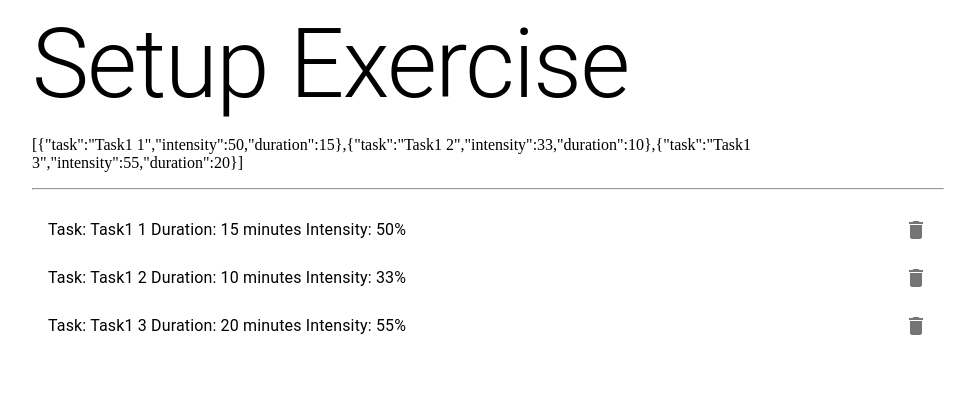
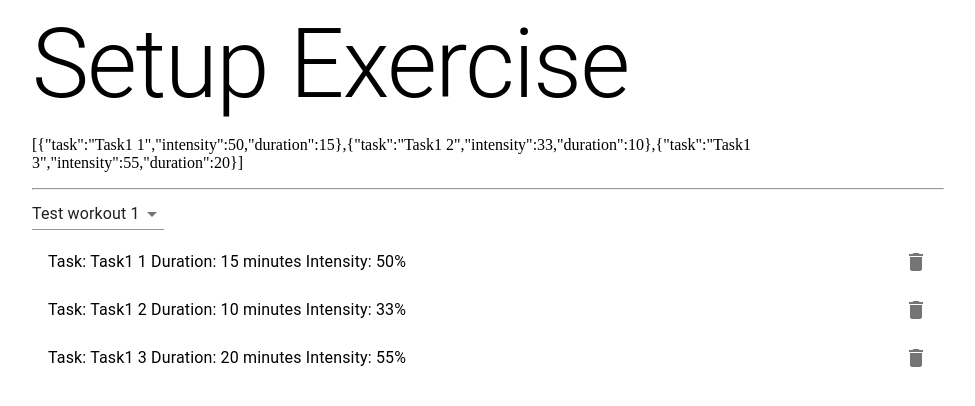
Before and after one commit to chrisco210/interval, a React (Create React App) app: page / in a window 1280 px wide. Shown: the top 406 px of the page, without its empty margins (152-1127 px from the left). Built offline with nearby package versions, Linux system fonts and the light colour scheme.

Commit message:
Implement preset selection

```diff
--- /dev/null
+++ b/src/setupscreen/PresetItem.js
@@ -0,0 +1,12 @@
+import React from 'react'
+import MenuItem from '@material-ui/core/MenuItem';
+
+class PresetItem extends React.Component {
+  render() {
+    return (
+      <option value={this.props.index}>{this.props.name}</option>
+    )
+  }
+}
+
+export default PresetItem
--- a/src/setupscreen/PresetSelector.js
+++ b/src/setupscreen/PresetSelector.js
@@ -1 +1,34 @@
 import React from 'react'
+import FormControl from '@material-ui/core/FormControl';
+import Select from '@material-ui/core/Select';
+import PresetItem from './PresetItem'
+
+class PresetSelector extends React.Component {
+
+  constructor(props) {
+    super(props);
+    this.wrapper = React.createRef();
+  }
+
+  handleChange(e) {
+
+  }
+
+  render() {
+    return (
+      <FormControl>
+        <Select native
+          onClick={(e) => this.props.selectPreset(e.target.value)}
+          labelId="demo-simple-select-helper-label"
+          id="demo-simple-select-helper">
+          {this.props.presets.map((elt, idx) => (
+              <PresetItem key={elt.name} index={idx} name={elt.name} ref={this.wrapper}/>
+            )
+          )}
+        </Select>
+      </FormControl>
+    )
+  }
+}
+
+export default PresetSelector
--- a/src/setupscreen/ProgramSelector.js
+++ b/src/setupscreen/ProgramSelector.js
@@ -1,5 +1,6 @@
 import React from 'react'
 import ReorderableProgram from './ReorderableProgram'
+import PresetSelector from './PresetSelector'
 
 // Has property {program : task list}
 
@@ -7,6 +8,9 @@ class ProgramSelector extends React.Component {
   render() {
     return (
       <div>
+        <PresetSelector
+          selectPreset={(i) => this.props.onPresetSelect(i)}
+          presets={this.props.presets}/>
         <ReorderableProgram
           program={this.props.program}
           onDragEnd={(r) => this.props.onDragEnd(r)}
--- a/src/setupscreen/SetupView.js
+++ b/src/setupscreen/SetupView.js
@@ -46,8 +46,12 @@ class SetupView extends React.Component {
         <hr></hr>
         <ProgramSelector
           program={this.state.program}
+          presets={this.props.presets}
           onDragEnd={(r) => this.onDragEnd(r)}
           onDelete={(i) => this.onDelete(i)}
+          onPresetSelect={(i) => {
+            this.setState({program: this.props.presets[i].tasks})
+          }}
         />
       </Container>
     )
```
Also changed, not shown: 1 other file (tests, documents, lock files or other folders).
